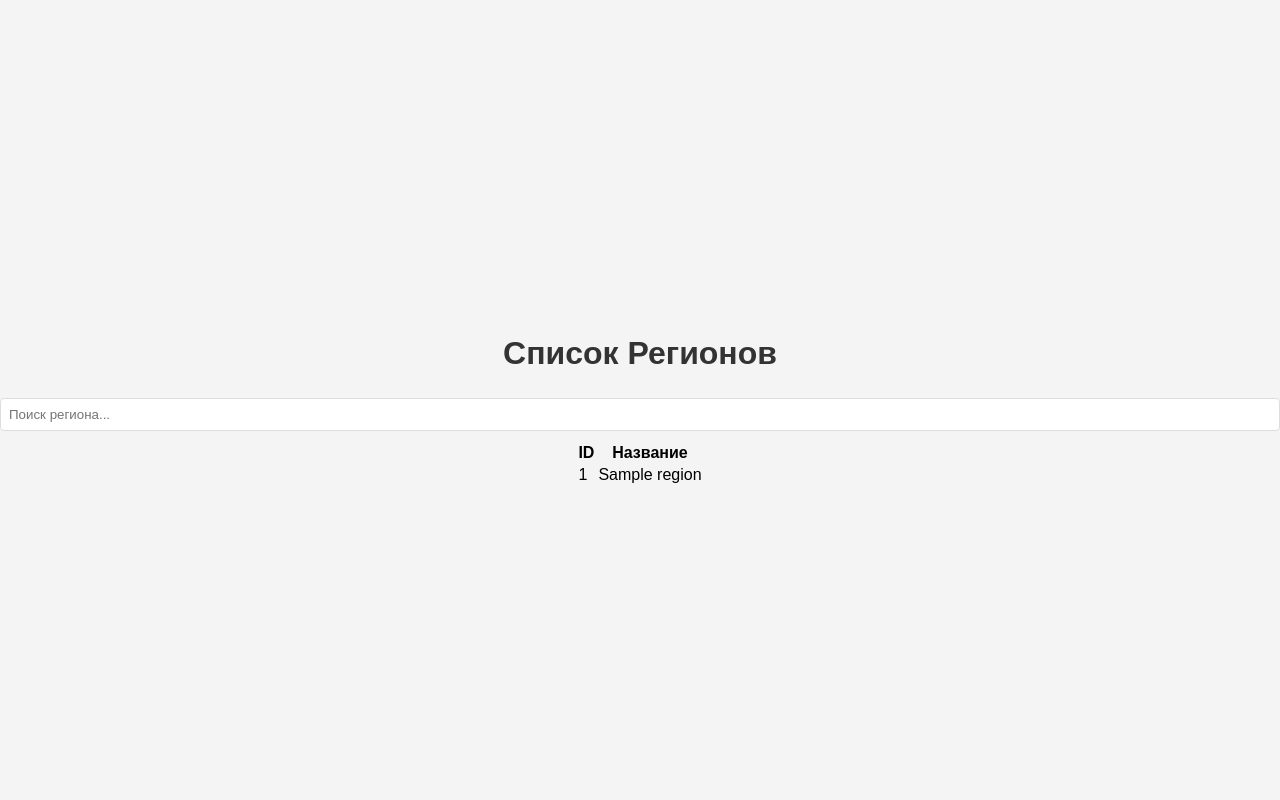
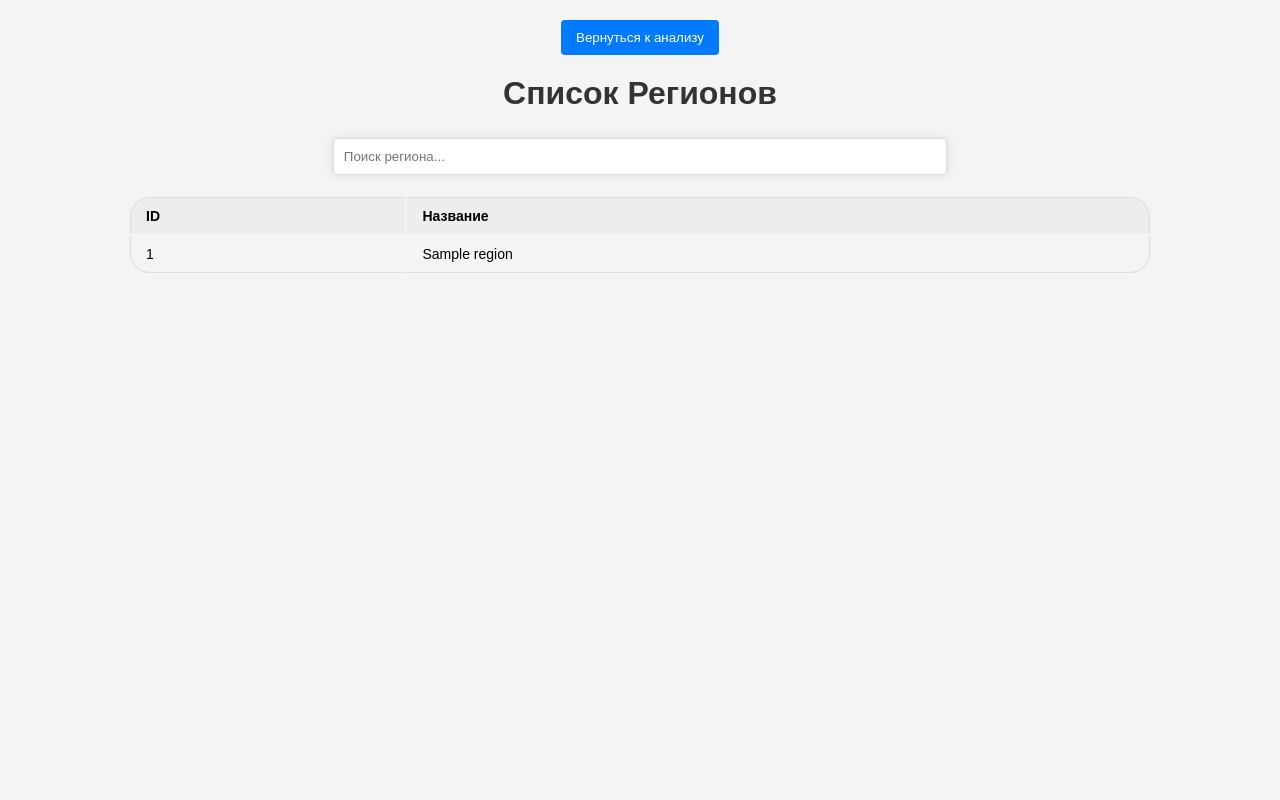
Before and after one commit to sxsatirize/API-job, a Flask app: template templates/regions.html in a window 1280 px wide. Run offline with Flask 3, Linux system fonts and the light colour scheme; the template is opened without the code that fills it: most values are stand-ins (such as "Sample title", 1, 10 or a date in 2020).

Commit message:
Изменён стиль сайта. Выглядит цивильнее

```diff
--- a/app.py
+++ b/app.py
@@ -42,6 +42,7 @@ def index():
 def regions():
     try:
         df_regions = pd.read_csv('../regions.hh/regions.csv')
+        logging.debug(f"Loaded regions data: {df_regions.head()}")
         regions = df_regions.to_dict(orient="records")
         return render_template('regions.html', regions=regions)
     except Exception as e:
@@ -74,15 +75,18 @@ def analyze():
 
         plt.figure(figsize=(12, 6))
         bins = np.linspace(df['salary_from'].min(), df['salary_to'].max(), 20)
-        plt.hist(df['salary_from'], bins=bins, alpha=0.5, label='Зарплата от', color='blue', edgecolor='black')
-        plt.hist(df['salary_to'], bins=bins, alpha=0.5, label='Зарплата до', color='orange', edgecolor='black')
-        plt.xlabel('Зарплата (руб)')
-        plt.ylabel('Количество вакансий')
-        plt.xticks(bins, rotation=45)
-        plt.yticks(np.arange(0, df.shape[0] + 1, 1))
-        plt.legend(loc='upper right')
-        plt.title(f'Распределение зарплат для {search_text} в регионе {region}')
-        plt.grid(True)
+
+        plt.hist(df['salary_from'], bins=bins, alpha=0.5, label='Зарплата от', color='#1f77b4', edgecolor='black')
+        plt.hist(df['salary_to'], bins=bins, alpha=0.5, label='Зарплата до', color='#ff7f0e', edgecolor='black')
+
+        plt.xlabel('Зарплата (руб)', fontsize=14)
+        plt.ylabel('Количество вакансий', fontsize=14)
+        plt.xticks(bins, rotation=45, fontsize=12)
+        plt.yticks(np.arange(0, df.shape[0] + 1, 1), fontsize=12)
+        plt.legend(loc='upper right', fontsize=12)
+        plt.title(f'Распределение зарплат для {search_text} в регионе {region}', fontsize=16)
+        plt.grid(True, linestyle='--', alpha=0.7)
+        plt.tight_layout()
 
         img = io.BytesIO()
         plt.savefig(img, format='png')
--- /dev/null
+++ b/static/style.css
@@ -0,0 +1,124 @@
+body {
+    font-family: Arial, sans-serif;
+    margin: 0;
+    padding: 0;
+    background-color: #f4f4f4;
+    display: flex;
+    flex-direction: column;
+    align-items: center;
+    justify-content: flex-start;
+    min-height: 100vh;
+}
+
+h1 {
+    color: #333;
+    margin-top: 20px;
+}
+
+form {
+    background: white;
+    padding: 20px;
+    border-radius: 5px;
+    box-shadow: 0 0 10px rgba(0, 0, 0, 0.1);
+    margin: 20px 0;
+    width: 300px;
+    display: flex;
+    flex-direction: column;
+}
+
+label {
+    margin: 10px 0 5px;
+}
+
+input[type="text"] {
+    padding: 8px;
+    margin: 5px 0 10px;
+    border: 1px solid #ddd;
+    border-radius: 4px;
+    width: 100%;
+    box-sizing: border-box;
+}
+
+button {
+    padding: 10px 15px;
+    background: #007BFF;
+    color: white;
+    border: none;
+    border-radius: 4px;
+    cursor: pointer;
+    margin-top: 20px;
+}
+
+button:hover {
+    background: #0056b3;
+}
+
+img {
+    max-width: 100%;
+    height: auto;
+    margin-top: 20px;
+    border-radius: 5px;
+    box-shadow: 0 0 10px rgba(0, 0, 0, 0.1);
+}
+
+.table {
+    width: 100%;
+    border: none;
+    margin-bottom: 20px;
+    border-collapse: separate;
+}
+.table thead th {
+    font-weight: bold;
+    text-align: left;
+    border: none;
+    padding: 10px 15px;
+    background: #EDEDED;
+    font-size: 14px;
+    border-top: 1px solid #ddd;
+}
+.table tr th:first-child, .table tr td:first-child {
+    border-left: 1px solid #ddd;
+}
+.table tr th:last-child, .table tr td:last-child {
+    border-right: 1px solid #ddd;
+}
+.table thead tr th:first-child {
+    border-radius: 20px 0 0 0;
+}
+.table thead tr th:last-child {
+    border-radius: 0 20px 0 0;
+}
+.table tbody td {
+    text-align: left;
+    border: none;
+    padding: 10px 15px;
+    font-size: 14px;
+    vertical-align: top;
+}
+.table tbody tr:nth-child(even) {
+    background: #F8F8F8;
+}
+.table tbody tr:last-child td {
+    border-bottom: 1px solid #ddd;
+}
+.table tbody tr:last-child td:first-child {
+    border-radius: 0 0 0 20px;
+}
+.table tbody tr:last-child td:last-child {
+    border-radius: 0 0 20px 0;
+}
+
+.container {
+    width: 80%;
+    margin: 0 auto;
+    text-align: center;
+}
+
+#regionSearch {
+    padding: 10px;
+    width: 60%;
+    margin-bottom: 20px;
+    border: 1px solid #ddd;
+    border-radius: 4px;
+    box-shadow: 0 0 10px rgba(0, 0, 0, 0.1);
+}
--- a/templates/regions.html
+++ b/templates/regions.html
@@ -26,9 +26,11 @@
     </script>
 </head>
 <body>
+    <div class="container">
+        <button class="back-button" onclick="window.location.href='/'">Вернуться к анализу</button>
         <h1>Список Регионов</h1>
         <input type="text" id="regionSearch" onkeyup="filterRegions()" placeholder="Поиск региона...">
-    <table id="regionsTable">
+        <table id="regionsTable" class="table">
             <thead>
                 <tr>
                     <th>ID</th>
@@ -44,5 +46,6 @@
                 {% endfor %}
             </tbody>
         </table>
+    </div>
 </body>
 </html>
--- a/templates/static/style.css
+++ /dev/null
@@ -1,60 +0,0 @@
-body {
-    font-family: Arial, sans-serif;
-    margin: 0;
-    padding: 0;
-    background-color: #f4f4f4;
-    display: flex;
-    flex-direction: column;
-    align-items: center;
-    justify-content: center;
-    height: 100vh;
-}
-
-h1 {
-    color: #333;
-}
-
-form {
-    background: white;
-    padding: 20px;
-    border-radius: 5px;
-    box-shadow: 0 0 10px rgba(0, 0, 0, 0.1);
-    margin: 20px 0;
-    width: 300px;
-    display: flex;
-    flex-direction: column;
-}
-
-label {
-    margin: 10px 0 5px;
-}
-
-input[type="text"] {
-    padding: 8px;
-    margin: 5px 0 10px;
-    border: 1px solid #ddd;
-    border-radius: 4px;
-    width: 100%;
-    box-sizing: border-box;
-}
-
-button {
-    padding: 10px 15px;
-    background: #007BFF;
-    color: white;
-    border: none;
-    border-radius: 4px;
-    cursor: pointer;
-}
-
-button:hover {
-    background: #0056b3;
-}
-
-img {
-    max-width: 100%;
-    height: auto;
-    margin-top: 20px;
-    border-radius: 5px;
-    box-shadow: 0 0 10px rgba(0, 0, 0, 0.1);
-}
```
Lines whose indentation alone changed are shown as unchanged.
